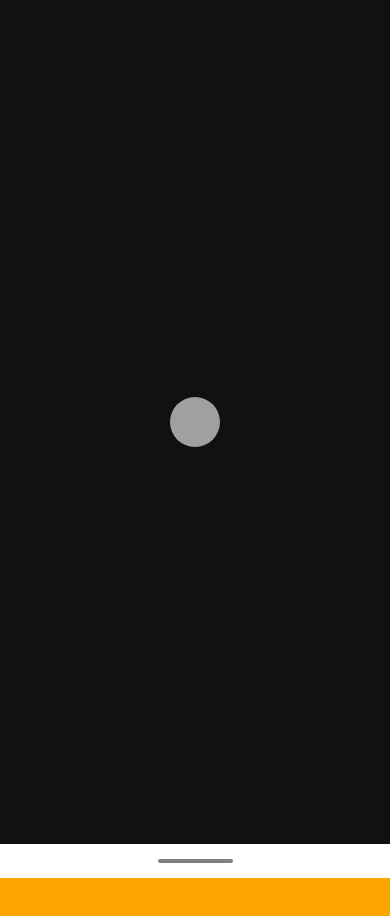
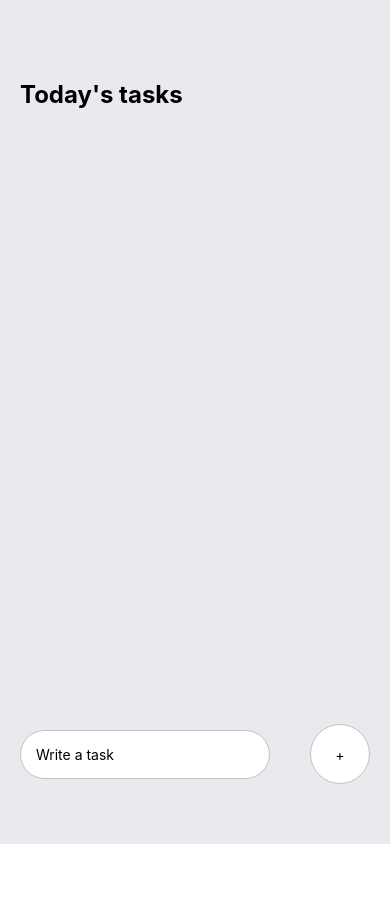
Before and after one commit to KhaledElOrbany/react-native-sandbox, a React Native app: screen / in a window 390 px wide. Shown: the top 916 px of the page. After the commit the page ends 844 px from the top, so only its background shows below. Built offline with nearby package versions, Linux system fonts and the light colour scheme.

Commit message:
Update eslint rules and add task functionality

```diff
--- a/App.jsx
+++ b/App.jsx
@@ -1,19 +1,124 @@
-import React from 'react';
-import { StatusBar } from 'react-native';
-// import ActionMenu from './components/ActionMenu';
-import BottomSheetRoot from './modules/BottomSheet';
+import React, { useState } from 'react';
+import {
+  KeyboardAvoidingView,
+  StyleSheet,
+  Text,
+  View,
+  TextInput,
+  TouchableOpacity,
+  Keyboard,
+  ScrollView,
+  Platform,
+} from 'react-native';
+import Task from './modules/Task';
+
+const orders = [
+  {
+    id: 53,
+    name: 'ISSUED',
+    order_status_id: 1,
+    trip_id: 30,
+  },
+];
 
 export default function App() {
+  const [task, setTask] = useState();
+  const [taskItems, setTaskItems] = useState([]);
+
+  const handleAddTask = () => {
+    Keyboard.dismiss();
+    setTaskItems([...taskItems, task]);
+    setTask(null);
+  };
+
+  const completeTask = (index) => {
+    let itemsCopy = [...taskItems];
+    itemsCopy.splice(index, 1);
+    setTaskItems(itemsCopy);
+  };
+
   return (
-    <>
-      <StatusBar
-        translucent
-        barStyle="dark-content"
-        backgroundColor="transparent"
-      />
+    <View style={styles.container}>
+      <ScrollView
+        contentContainerStyle={{ flexGrow: 1 }}
+        keyboardShouldPersistTaps="handled">
+        <View style={styles.tasksWrapper}>
+          <Text style={styles.sectionTitle}>Today's tasks</Text>
+          <View style={styles.items}>
+            {taskItems.map((item, index) => {
+              return (
+                <TouchableOpacity
+                  key={index}
+                  onPress={() => completeTask(index)}>
+                  <Task text={item} />
+                </TouchableOpacity>
+              );
+            })}
+          </View>
+        </View>
+      </ScrollView>
 
-      <BottomSheetRoot />
-      {/* <ActionMenu /> */}
-    </>
+      <KeyboardAvoidingView
+        behavior={Platform.OS === 'ios' ? 'padding' : 'height'}
+        style={styles.writeTaskWrapper}>
+        <TextInput
+          style={styles.input}
+          placeholder={'Write a task'}
+          value={task}
+          onChangeText={(text) => setTask(text)}
+        />
+        <TouchableOpacity onPress={() => handleAddTask()}>
+          <View style={styles.addWrapper}>
+            <Text style={styles.addText}>+</Text>
+          </View>
+        </TouchableOpacity>
+      </KeyboardAvoidingView>
+    </View>
   );
 }
+
+const styles = StyleSheet.create({
+  container: {
+    flex: 1,
+    backgroundColor: '#E8EAED',
+  },
+  tasksWrapper: {
+    paddingTop: 80,
+    paddingHorizontal: 20,
+  },
+  sectionTitle: {
+    fontSize: 24,
+    fontWeight: 'bold',
+  },
+  items: {
+    marginTop: 30,
+  },
+  writeTaskWrapper: {
+    position: 'absolute',
+    bottom: 60,
+    width: '100%',
+    flexDirection: 'row',
+    justifyContent: 'space-around',
+    alignItems: 'center',
+  },
+  input: {
+    paddingVertical: 15,
+    paddingHorizontal: 15,
+    backgroundColor: '#FFF',
+    borderRadius: 60,
+    borderColor: '#C0C0C0',
+    borderWidth: 1,
+    width: 250,
+  },
+  addWrapper: {
+    width: 60,
+    height: 60,
+    backgroundColor: '#FFF',
+    borderRadius: 60,
+    justifyContent: 'center',
+    alignItems: 'center',
+    borderColor: '#C0C0C0',
+    borderWidth: 1,
+  },
+  addText: {},
+});
--- /dev/null
+++ b/modules/Task.jsx
@@ -0,0 +1,51 @@
+import React from 'react';
+import { View, Text, StyleSheet } from 'react-native';
+
+const Task = (props) => {
+  return (
+    <View style={styles.item}>
+      <View style={styles.itemLeft}>
+        <View style={styles.square} />
+        <Text style={styles.itemText}>{props.text}</Text>
+      </View>
+      <View style={styles.circular} />
+    </View>
+  );
+};
+
+const styles = StyleSheet.create({
+  item: {
+    backgroundColor: '#FFF',
+    padding: 15,
+    borderRadius: 10,
+    flexDirection: 'row',
+    alignItems: 'center',
+    justifyContent: 'space-between',
+    marginBottom: 20,
+  },
+  itemLeft: {
+    flexDirection: 'row',
+    alignItems: 'center',
+    flexWrap: 'wrap',
+  },
+  square: {
+    width: 24,
+    height: 24,
+    backgroundColor: '#55BCF6',
+    opacity: 0.4,
+    borderRadius: 5,
+    marginRight: 15,
+  },
+  itemText: {
+    maxWidth: '80%',
+  },
+  circular: {
+    width: 12,
+    height: 12,
+    borderColor: '#55BCF6',
+    borderWidth: 2,
+    borderRadius: 5,
+  },
+});
+
+export default Task;
--- a/package.json
+++ b/package.json
@@ -16,7 +16,6 @@
     "patch-package": "^8.0.0",
     "react": "18.2.0",
     "react-native": "0.72.6",
-    "react-native-circular-action-menu": "^0.5.0",
     "react-native-gesture-handler": "^2.13.4",
     "react-native-reanimated": "^3.5.4",
     "react-native-vector-icons": "^10.0.1"
```
Also changed, not shown: .eslintrc.json, 2 other files (tests, documents, lock files or other folders).
